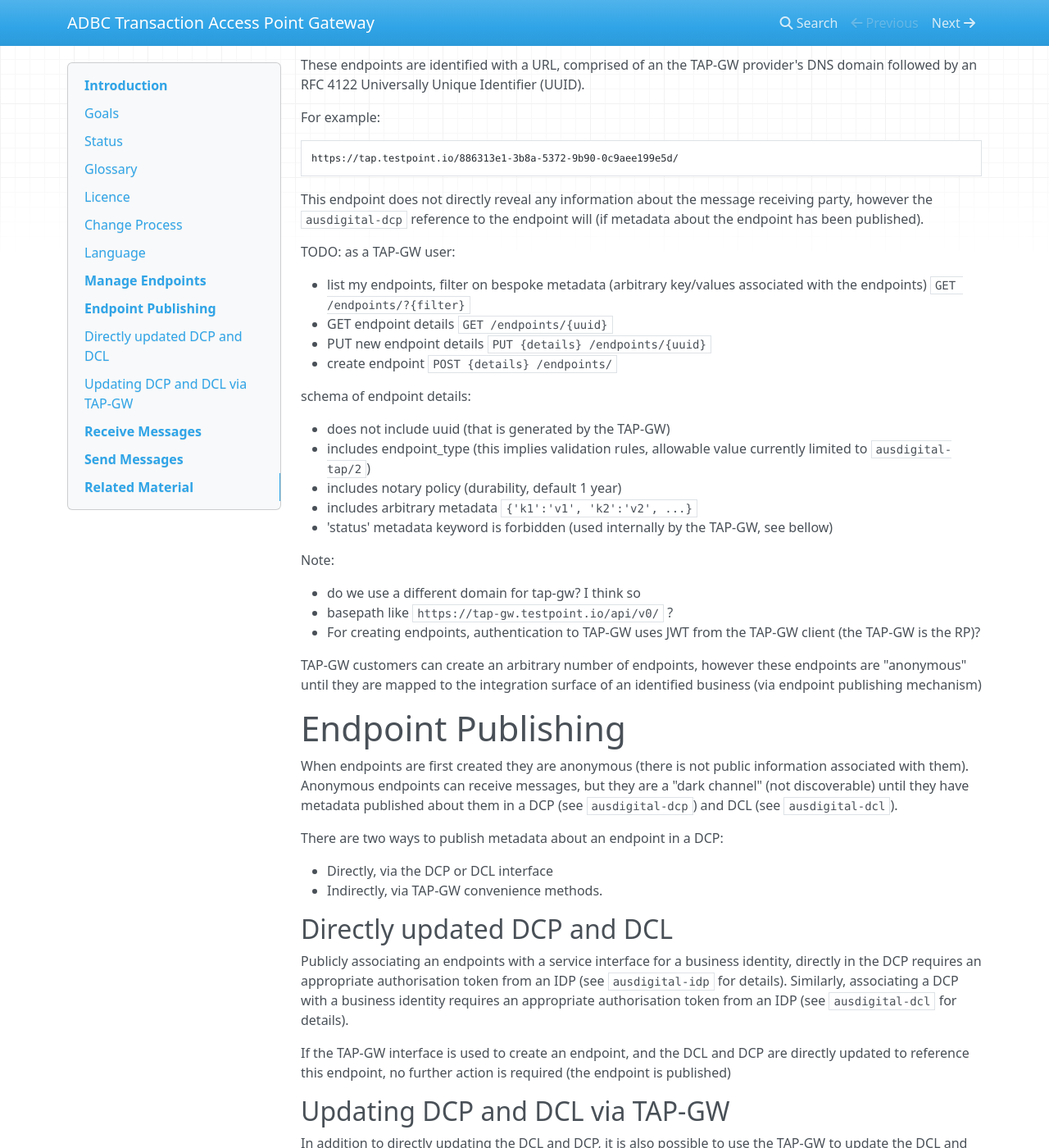
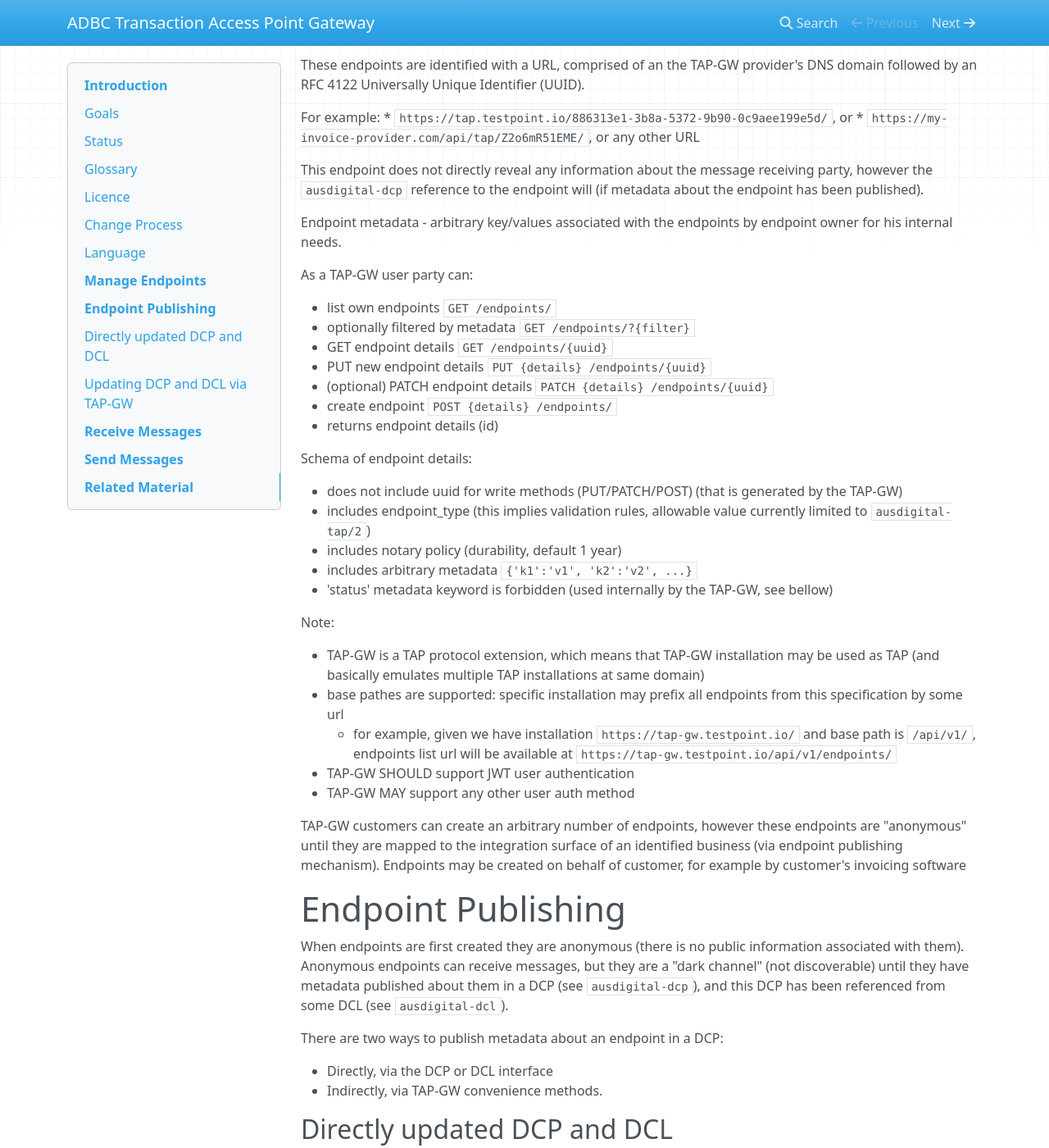
Before and after one commit to ausdigital/ausdigital-tap-gw, an MkDocs documentation site: the page built from docs/1.0/index.md, in a window 1280 px wide and 1400 px high, scrolled down 2259 px. Shown: the whole window at 82% size. Built offline with MkDocs 1.6.1, drawn with Linux system fonts in a browser that asks for light colours; nearby versions of some CDN libraries; some of the changed text lies outside the part shown.

Commit message:
Update index.md
clean and make more detailed explanation of tap-gw and tap relationships, add examples

````diff
--- a/docs/1.0/index.md
+++ b/docs/1.0/index.md
@@ -121,7 +121,7 @@ interpreted as described in RFC 2119.
 
 # Manage Endpoints
 
-The ausdigital-tap specification describes how a multipart/form-data message
+The `ausdigital-tap` specification describes how a multipart/form-data message
 is sent to an HTTPS endpoint (TAP_URL) with a POST verb. The TAP-GW sub-protocol
 provides methods for creating, configuring and deleting these endpoints.
 
@@ -129,25 +129,28 @@ These endpoints are identified with a URL, comprised of an the TAP-GW provider's
 DNS domain followed by an RFC 4122 Universally Unique Identifier (UUID).
 
 For example:
-```
-https://tap.testpoint.io/886313e1-3b8a-5372-9b90-0c9aee199e5d/
-```
+* `https://tap.testpoint.io/886313e1-3b8a-5372-9b90-0c9aee199e5d/`, or
+* `https://my-invoice-provider.com/api/tap/Z2o6mR51EME/`, or any other URL
 
 This endpoint does not directly reveal any information about the message
 receiving party, however the `ausdigital-dcp` reference to the endpoint will (if
 metadata about the endpoint has been published).
 
-TODO: as a TAP-GW user:
+Endpoint metadata - arbitrary key/values associated with the endpoints by endpoint owner for his internal needs.
 
- * list my endpoints, filter on bespoke metadata (arbitrary key/values
-   associated with the endpoints) `GET /endpoints/?{filter}`
+As a TAP-GW user party can:
+
+ * list own endpoints `GET /endpoints/`
+   * optionally filtered by metadata `GET /endpoints/?{filter}`
  * GET endpoint details `GET /endpoints/{uuid}`
  * PUT new endpoint details `PUT {details} /endpoints/{uuid}`
+ * (optional) PATCH endpoint details `PATCH {details} /endpoints/{uuid}`
  * create endpoint `POST {details} /endpoints/`
+   * returns endpoint details (id)
 
-schema of endpoint details:
+Schema of endpoint details:
 
- * does not include uuid (that is generated by the TAP-GW)
+ * does not include uuid for write methods (PUT/PATCH/POST) (that is generated by the TAP-GW)
  * includes endpoint_type (this implies validation rules, allowable value
    currently limited to `ausdigital-tap/2`)
  * includes notary policy (durability, default 1 year)
@@ -155,24 +158,22 @@ schema of endpoint details:
  * 'status' metadata keyword is forbidden (used internally by the TAP-GW,
    see bellow)
 
-
 Note:
 
- * do we use a different domain for tap-gw? I think so
- * basepath like `https://tap-gw.testpoint.io/api/v0/` ?
- * For creating endpoints, authentication to TAP-GW uses JWT from the TAP-GW
-   client (the TAP-GW is the RP)?
+ * TAP-GW is a TAP protocol extension, which means that TAP-GW installation may be used as TAP (and basically emulates multiple TAP installations at same domain)
+ * base pathes are supported: specific installation may prefix all endpoints from this specification by some url
+    * for example, given we have installation `https://tap-gw.testpoint.io/` and base path is `/api/v1/`, endpoints list url will be available at `https://tap-gw.testpoint.io/api/v1/endpoints/`
+ * TAP-GW SHOULD support JWT user authentication
+ * TAP-GW MAY support any other user auth method
 
 TAP-GW customers can create an arbitrary number of endpoints, however these
-endpoints are "anonymous" until they are mapped to the integration surface of an identified business (via endpoint publishing mechanism)
+endpoints are "anonymous" until they are mapped to the integration surface of an identified business (via endpoint publishing mechanism). Endpoints may be created on behalf of customer, for example by customer's invoicing software
 
 
 # Endpoint Publishing
 
-When endpoints are first created they are anonymous (there is not public
-information associated with them). Anonymous endpoints can receive messages, but
-they are a "dark channel" (not discoverable) until they have metadata published
-about them in a DCP (see `ausdigital-dcp`) and DCL (see `ausdigital-dcl`).
+When endpoints are first created they are anonymous (there is no public information associated with them). Anonymous endpoints can receive messages, but they are a "dark channel" (not discoverable) until they have metadata published
+about them in a DCP (see `ausdigital-dcp`), and this DCP has been referenced from some DCL (see `ausdigital-dcl`).
 
 There are two ways to publish metadata about an endpoint in a DCP:
 
@@ -181,7 +182,7 @@ There are two ways to publish metadata about an endpoint in a DCP:
 
 ## Directly updated DCP and DCL
 
-Publicly associating an endpoints with a service interface for a business
+Publicly associating endpoints with a service interface for a business
 identity, directly in the DCP requires an appropriate authorisation token from
 an IDP (see `ausdigital-idp` for details). Similarly, associating a DCP with a
 business identity requires an appropriate authorisation token from an IDP (see
@@ -274,13 +275,15 @@ This is done on a per-endpoint basis.
 
  * get list of new messages with `GET /endpoints/{uuid}/{filter}`. This returns
    a simple collection of message_id, datetime received, size in bytes.
- * get individual message with `GET /messages/{uuid}`
- * view message status (new/read) with `GET /messages/{uuid}/metadata`
+ * get individual message content with `GET /messages/{uuid}`
+ * view message status (new/read/..) with `GET /messages/{uuid}/metadata`
  * mark message as read with `PATCH {'status':'read'} /messages/{uuid}/metadata`
  * mark message as new/unread with
    `PATCH {'status':'new'} /messages/{uuid}/metadata`
  * update message metadata with
-   `PATCH {'k1':'v3', 'k2':'v5'}` /messages/{uuid}/metadata`
+   `PATCH {'k1':'v3', 'k2':'v5'}` `/messages/{uuid}/metadata`
+
+TAP-GW user MAY ignore status update and keep tracking of read/unread messages by it's own methods.
 
 
 # Send Messages
````
Also changed, not shown: other parts of docs/1.0/index.md (+1 -1 lines).
